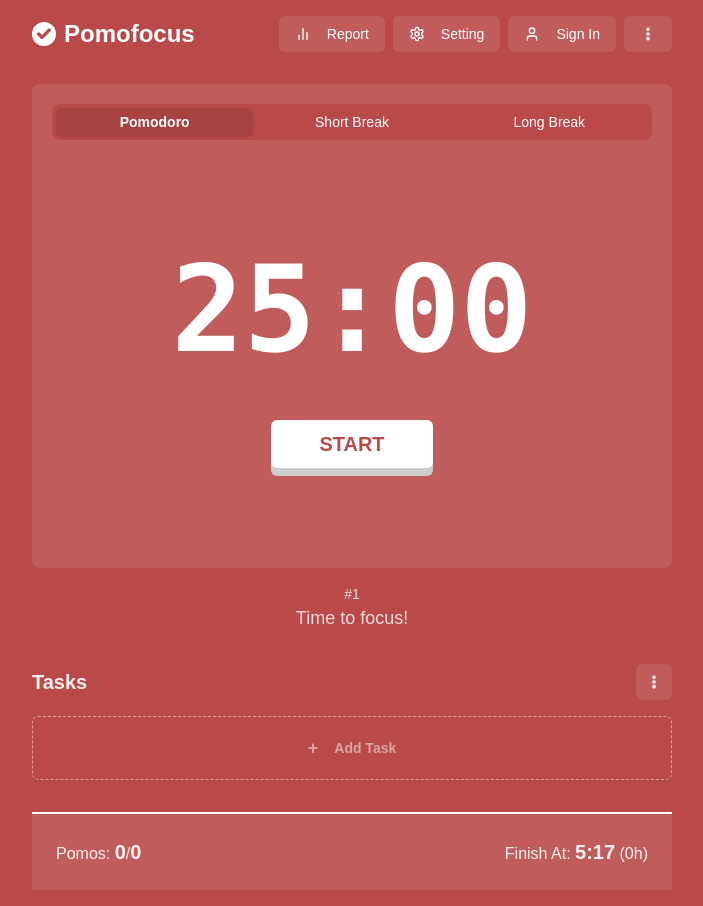
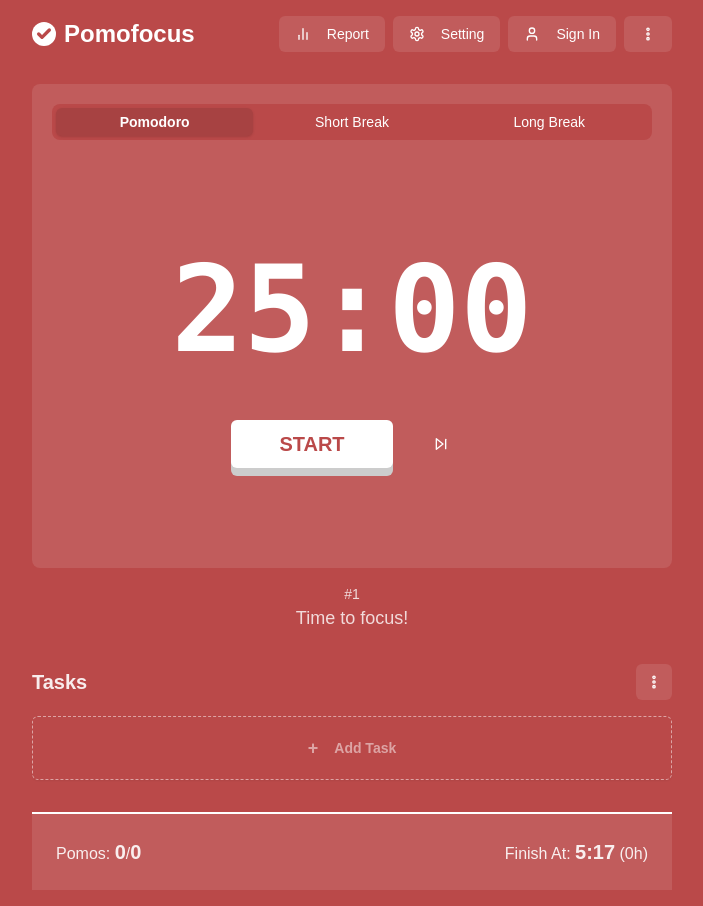
Before and after one commit to hiep1810/next_pomodoro, a Next.js app: page / in a window 1280 px wide. Shown: the whole page, without its empty margins (288-991 px from the left). Built offline with nearby package versions, Linux system fonts and the light colour scheme.

Commit message:
Add placeholder for skip forward button

```diff
--- a/src/app/page.tsx
+++ b/src/app/page.tsx
@@ -1,7 +1,7 @@
 'use client'
 
 import { useState, useEffect } from 'react'
-import { Settings, BarChart2, MoreVertical, User, LogIn, Star, Keyboard, Check, Trash2, Eye, List, Lock, FileText } from 'lucide-react'
+import { Settings, BarChart2, MoreVertical, User, LogIn, Star, Keyboard, Check, Trash2, Eye, List, Lock, FileText, SkipForward } from 'lucide-react'
 import { Button } from "@/components/ui/button"
 import { Tabs, TabsList, TabsTrigger } from "@/components/ui/tabs"
 import { usePomodoro } from '@/hooks/use-pomodoro'
@@ -153,6 +153,7 @@
               {String(Math.floor(time / 60)).padStart(2, '0')}:
               {String(time % 60).padStart(2, '0')}
             </div>
+            <div className="flex items-center justify-center">
               <Button
                 className={`bg-white ${theme.text} hover:bg-white/90 px-12 py-6 text-xl font-bold mt-5
                     relative
@@ -165,6 +166,17 @@
               >
                 {isRunning ? 'PAUSE' : 'START'}
               </Button>
+              <Button
+                className={`hover:bg-white/10 ml-4 p-6 mt-5 text-white
+                    relative
+                    transform-gpu active:translate-y-[2px]
+                    transition-all duration-75
+                  `}
+                variant="ghost"
+              >
+                <SkipForward className="w-6 h-6" />
+              </Button>
+            </div>
           </div>
         </div>
 
```
Lines whose indentation alone changed are shown as unchanged.
